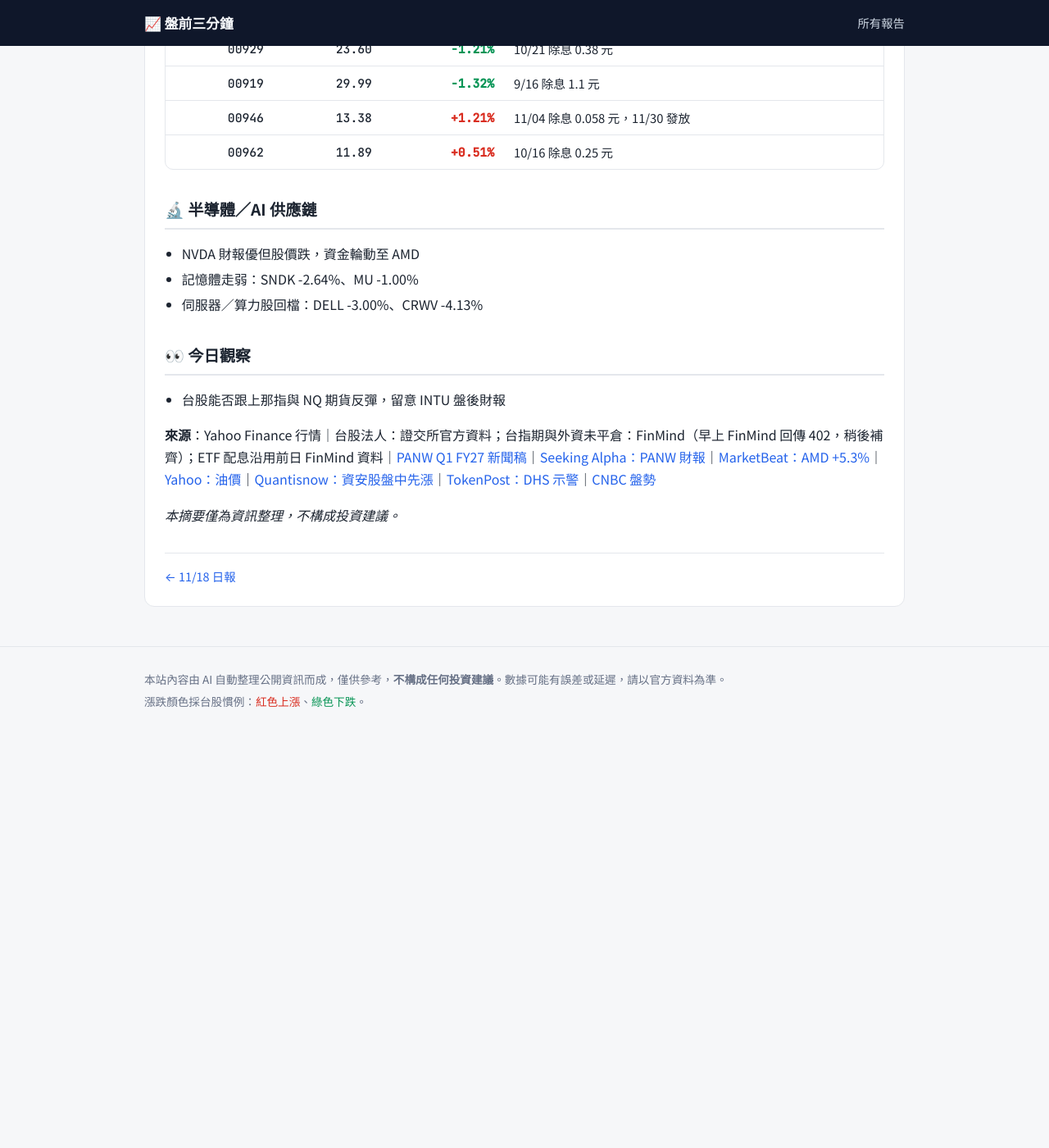
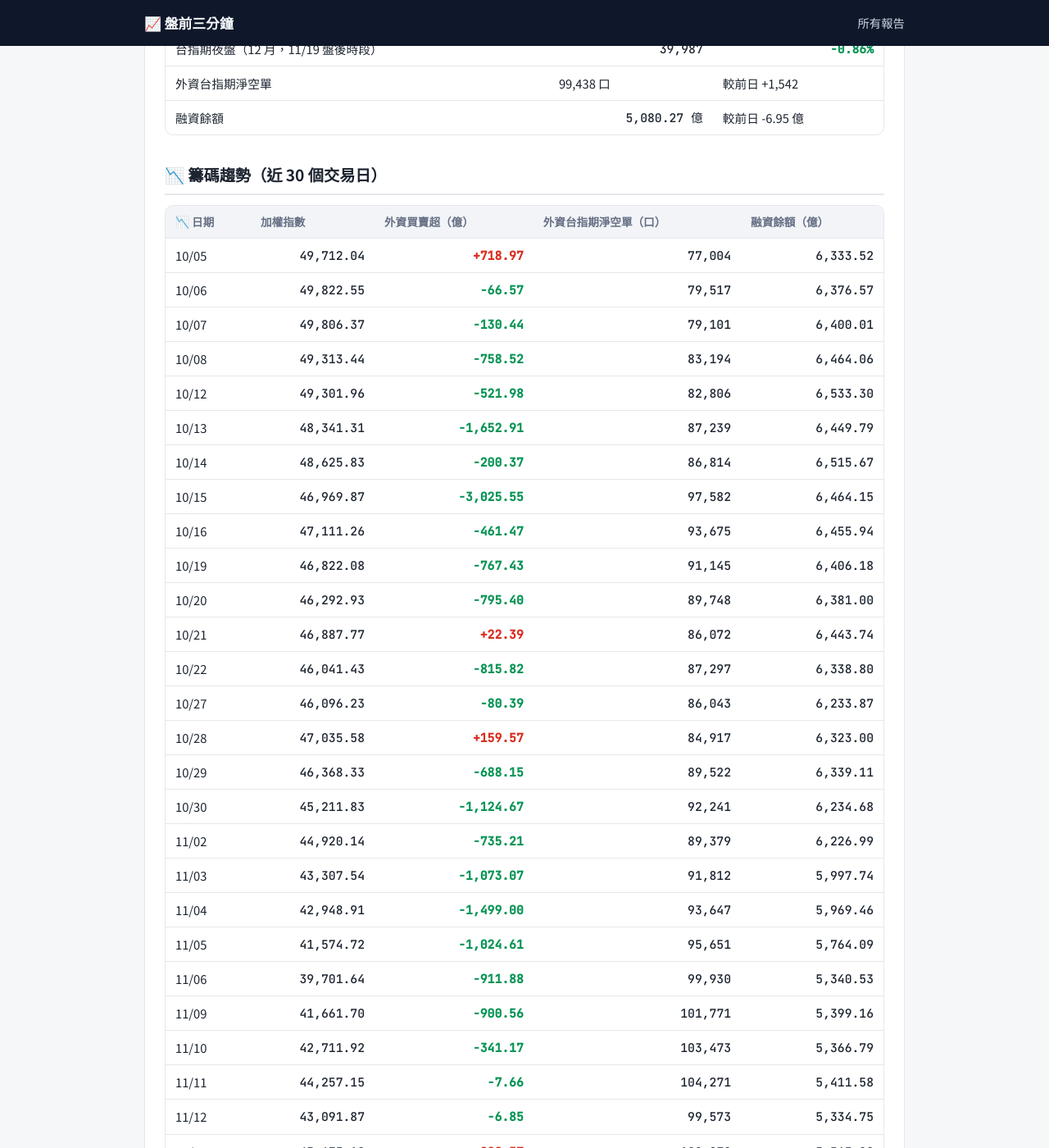
Before and after one commit to Hero7749/daily-report, a Jekyll site: the page built from _posts/2026-11-19-market.md, in a window 1280 px wide and 1400 px high, scrolled down 2772 px. Shown: the whole window at 82% size. Built offline with Jekyll 4.4.1, drawn with Linux system fonts in a browser that asks for light colours; before the commit the page ends 3684 px from its top, so only the background shows below that; some of the changed text lies outside the part shown.

Commit message:
更新 2026-11-19 投資市場摘要：新版格式（籌碼趨勢、操作觀點）

```diff
--- a/_posts/2026-11-19-market.md
+++ b/_posts/2026-11-19-market.md
@@ -5,9 +5,9 @@ kind: 日報
 ---
 
 ## ⚡ 今日三重點
-- NVDA 財報後不漲反跌 -2.89%，資金轉向 AMD +5.31%
-- 資安股集體噴發：DHS 示警 AI 網攻，PANW +9.90%、CRWD +7.95%
-- 原油重挫 -4.87%、黃金 -3.13%；NQ 期貨 +1.53% 撐場
+- NVDA 財報後不漲反跌 -2.89%、創 20 日新低；資金轉向 AMD +5.31%
+- 資安股集體噴發：DHS 示警 AI 網攻，NTSK +12.73%、OKTA +12.07%、PANW +9.90%
+- 大盤天氣台美皆 🌧️ 保守：加權、S&P、費半都在月線下，外資 5 日賣超 1,567 億
 
 <!--more-->
 
@@ -15,25 +15,26 @@ kind: 日報
 
 | 指標 | 收盤 | 漲跌幅 |
 |---|---|---|
-| 道瓊 | 50,198.17 | -1.11% |
+| 道瓊 | 50,198.20 | -1.11% |
 | S&P 500 | 7,323.63 | -0.23% |
 | 那斯達克 | 24,429.88 | +0.42% |
 | 費半 SOX | 9,652.80 | +0.10% |
-| KOSPI | 5,067.44 | +1.99% |
-| 黃金期貨 | 3,743.20 | -3.13% |
-| 原油期貨 | 81.82 | -4.87% |
-| BTC | 63,039 | -2.86% |
-| ETH | 1,780 | -2.37% |
-| SOL | 73.55 | -2.07% |
+| KOSPI（11/19 盤中） | 5,074.28 | +0.13% |
+| 黃金期貨 | 3,741.90 | -3.16% |
+| 原油期貨 | 83.26 | -3.20% |
+| BTC（24h） | 63,588.00 | -1.19% |
+| ETH（24h） | 1,799.93 | -0.07% |
+| SOL（24h） | 74.52 | -0.51% |
 | 10 年期美債 | 5.07% | -0.73% |
-| NQ 期貨 | 27,488.75 | +1.53% |
+| NQ 期貨（即時） | 27,460.75 | +1.01% |
+| VIX | 24.56 | -3.53% |
 
 ## 🎯 核心個股
 
 | 代號 | 收盤 | 漲跌幅 | 重點 |
 |---|---|---|---|
-| NVDA | 150.96 | -2.89% | 財報利多出盡 |
-| AMD | 530.14 | +5.31% | 兩日跌 13% 後反彈 |
+| NVDA | 150.96 | -2.89% | 財報後創 20 日新低 |
+| AMD | 530.14 | +5.31% | 站回月線、資金輪動 |
 | TSLA | 383.72 | +0.95% | — |
 | SPCX | 143.50 | +1.27% | 連三日走強 |
 | ARM | 182.76 | -0.34% | — |
@@ -43,14 +44,18 @@ kind: 日報
 
 | 產業 | 代號 | 漲跌幅 | 原因 |
 |---|---|---|---|
+| 資安 | NTSK | +12.73% | DHS 示警 AI 網攻 |
+| 資安 | OKTA | +12.07% | DHS 示警 AI 網攻 |
+| 資安 | S | +10.35% | DHS 示警 AI 網攻 |
 | 資安 | PANW | +9.90% | DHS 示警 AI 網攻 |
+| 光通訊／光學 | AAOI | -9.80% | 原因未取得 |
+| AI 晶片／IC 設計 | CBRS | -9.63% | 原因未取得 |
+| 資安 | RBRK | +9.26% | DHS 示警 AI 網攻 |
 | 資安 | CRWD | +7.95% | DHS 示警 AI 網攻 |
-| AI 晶片 | AMD | +5.31% | NVDA 財報後反彈 |
-| IC 設計 | QCOM | -4.12% | 原因未取得 |
-| Neocloud | CRWV | -4.13% | 算力股續弱 |
-| 量子 | QBTS | -4.83% | 量子股續弱 |
+| 太空 | SPCE | -7.69% | 原因未取得 |
+| 太空 | ASTS | -7.61% | 原因未取得 |
 
-- 最強：資安（PANW、CRWD）；最弱：Neocloud（CRWV、IREN -3.57%）、創投基金（DXYZ -4.46%、VCX -4.01%）
+- 最強：資安（平均 +8.96%，NTSK +12.73%）；最弱：加密相關（平均 -4.41%，MSTR -6.40%）
 
 ## 🧾 財報快訊
 
@@ -80,26 +85,102 @@ kind: 日報
 | 外資 | -765.64 億 | — |
 | 投信 | +166.12 億 | — |
 | 自營商 | -42.01 億 | — |
-| 台指期夜盤（近月 12 月）| 39,987 | -0.86% |
+| 台指期夜盤（12 月，11/19 盤後時段） | 39,987 | -0.86% |
 | 外資台指期淨空單 | 99,438 口 | 較前日 +1,542 |
+| 融資餘額 | 5,080.27 億 | 較前日 -6.95 億 |
+
+## 📉 籌碼趨勢（近 30 個交易日）
+
+| 📉 日期 | 加權指數 | 外資買賣超（億） | 外資台指期淨空單（口） | 融資餘額（億） |
+|---|---|---|---|---|
+| 10/05 | 49,712.04 | +718.97 | 77,004 | 6,333.52 |
+| 10/06 | 49,822.55 | -66.57 | 79,517 | 6,376.57 |
+| 10/07 | 49,806.37 | -130.44 | 79,101 | 6,400.01 |
+| 10/08 | 49,313.44 | -758.52 | 83,194 | 6,464.06 |
+| 10/12 | 49,301.96 | -521.98 | 82,806 | 6,533.30 |
+| 10/13 | 48,341.31 | -1,652.91 | 87,239 | 6,449.79 |
+| 10/14 | 48,625.83 | -200.37 | 86,814 | 6,515.67 |
+| 10/15 | 46,969.87 | -3,025.55 | 97,582 | 6,464.15 |
+| 10/16 | 47,111.26 | -461.47 | 93,675 | 6,455.94 |
+| 10/19 | 46,822.08 | -767.43 | 91,145 | 6,406.18 |
+| 10/20 | 46,292.93 | -795.40 | 89,748 | 6,381.00 |
+| 10/21 | 46,887.77 | +22.39 | 86,072 | 6,443.74 |
+| 10/22 | 46,041.43 | -815.82 | 87,297 | 6,338.80 |
+| 10/27 | 46,096.23 | -80.39 | 86,043 | 6,233.87 |
+| 10/28 | 47,035.58 | +159.57 | 84,917 | 6,323.00 |
+| 10/29 | 46,368.33 | -688.15 | 89,522 | 6,339.11 |
+| 10/30 | 45,211.83 | -1,124.67 | 92,241 | 6,234.68 |
+| 11/02 | 44,920.14 | -735.21 | 89,379 | 6,226.99 |
+| 11/03 | 43,307.54 | -1,073.07 | 91,812 | 5,997.74 |
+| 11/04 | 42,948.91 | -1,499.00 | 93,647 | 5,969.46 |
+| 11/05 | 41,574.72 | -1,024.61 | 95,651 | 5,764.09 |
+| 11/06 | 39,701.64 | -911.88 | 99,930 | 5,340.53 |
+| 11/09 | 41,661.70 | -900.56 | 101,771 | 5,399.16 |
+| 11/10 | 42,711.92 | -341.17 | 103,473 | 5,366.79 |
+| 11/11 | 44,257.15 | -7.66 | 104,271 | 5,411.58 |
+| 11/12 | 43,091.87 | -6.85 | 99,573 | 5,334.75 |
+| 11/13 | 43,675.12 | +288.37 | 100,870 | 5,365.99 |
+| 11/16 | 41,040.08 | -701.89 | 96,787 | 5,244.98 |
+| 11/17 | 40,092.11 | -380.94 | 97,896 | 5,087.21 |
+| 11/18 | 40,194.91 | -765.64 | 99,438 | 5,080.27 |
 
 ## 💰 高股息 ETF
 
 | 代號 | 收盤 | 漲跌幅 | 除息／配息 |
 |---|---|---|---|
-| 00929 | 23.60 | -1.21% | 10/21 除息 0.38 元 |
-| 00919 | 29.99 | -1.32% | 9/16 除息 1.1 元 |
+| 00929 | 23.60 | -1.21%（除息/不比價） | 10/21 除息 0.38 元，11/16 發放 |
+| 00919 | 29.99 | -1.32% | 09/16 除息 1.1 元，10/15 發放 |
 | 00946 | 13.38 | +1.21% | 11/04 除息 0.058 元，11/30 發放 |
-| 00962 | 11.89 | +0.51% | 10/16 除息 0.25 元 |
+| 00962 | 11.89 | +0.51% | 10/16 除息 0.25 元，11/06 發放 |
+
+- 00929 11/18 證交所標「X 不比價」，可能是月配息除息日，配息金額待公告
 
 ## 🔬 半導體／AI 供應鏈
-- NVDA 財報優但股價跌，資金輪動至 AMD
-- 記憶體走弱：SNDK -2.64%、MU -1.00%
-- 伺服器／算力股回檔：DELL -3.00%、CRWV -4.13%
+- NVDA 財報優但股價創 20 日新低，資金輪動至 AMD
+- 光通訊、AI 晶片續弱：AAOI -9.80%、CBRS -9.63%（原因未取得）
+- 記憶體與伺服器回檔：SNDK -2.64%、DELL -3.00%、CRWV -4.13%
 
 ## 👀 今日觀察
-- 台股能否跟上那指與 NQ 期貨反彈，留意 INTU 盤後財報
+- 台股能否跟上 NQ 期貨反彈（+1.01%），留意 INTU 盤後財報
 
-**來源**：Yahoo Finance 行情｜台股法人：證交所官方資料；台指期與外資未平倉：FinMind（早上 FinMind 回傳 402，稍後補齊）；ETF 配息沿用前日 FinMind 資料｜[PANW Q1 FY27 新聞稿](https://investors.paloaltonetworks.com/news-releases/news-release-details/palo-alto-networks-reports-fiscal-first-quarter-2027-financial)｜[Seeking Alpha：PANW 財報](https://seekingalpha.com/news/4674388-palo-alto-surges-after-q1-results-increases-full-year-guidance)｜[MarketBeat：AMD +5.3%](https://www.marketbeat.com/instant-alerts/price-advanced-micro-devices-nasdaq-amd-stock-jumps-53-heres-what-happened-2026-11-18/)｜[Yahoo：油價](https://finance.yahoo.com/energy/articles/current-price-oil-november-18-114521941.html)｜[Quantisnow：資安股盤中先漲](https://www.quantisnow.com/articles/palo-alto-and-cyber-peers-rallied-hours-before-earnings-so-the-report-was-not-the-cause)｜[TokenPost：DHS 示警](https://www.tokenpost.com/news/investing/60639)｜[CNBC 盤勢](https://www.cnbc.com/2026/11/17/stock-market-today-live-updates.html)
+## 🧭 操作觀點
+
+| 市場 | 大盤天氣 | 分數 | 主因 |
+|---|---|---|---|
+| 🇹🇼 台股 | 🌧️ 保守 | -4 | 指數在月線下、外資 5 日賣超、費半在月線下 |
+| 🇺🇸 美股 | 🌧️ 保守 | -3 | S&P 在月線下、S&P 在季線下、費半在月線下 |
+
+<details markdown="1"><summary>天氣怎麼算（6 項指標各 -1／0／+1；合計 ≥ +3 偏多、≤ -3 保守）</summary>
+
+| 市場 | 指標 | 現況 | 分數 |
+|---|---|---|---|
+| 🇹🇼 | 加權指數 vs 月線 | 40,194.91／月線 43,655.60（-7.93%） | -1 |
+| 🇹🇼 | 外資台指期淨部位 5 日變化 | 淨空單 99,438 口（5 日 -4,833） | 0 |
+| 🇹🇼 | 外資現貨 5 日累計 | -1,566.94 億 | -1 |
+| 🇹🇼 | 融資 vs 指數（5 日） | 融資 -6.12%／指數 -9.18% | 0 |
+| 🇹🇼 | 費半 vs 月線 | 9,652.80／月線 10,386.14（-7.06%） | -1 |
+| 🇹🇼 | 台指期夜盤 | -0.86% | -1 |
+| 🇺🇸 | S&P 500 vs 月線 | 7,323.63／月線 7,559.28（-3.12%） | -1 |
+| 🇺🇸 | S&P 500 vs 季線 | 7,323.63／季線 7,655.07（-4.33%） | -1 |
+| 🇺🇸 | 費半 vs 月線 | 9,652.80／月線 10,386.14（-7.06%） | -1 |
+| 🇺🇸 | VIX | 24.56 | -1 |
+| 🇺🇸 | 10 年期美債 5 日變化 | 5.07%（5 日 +7 bp） | 0 |
+| 🇺🇸 | NQ 期貨 | +1.01% | +1 |
+
+</details>
+
+### 個股觀察
+
+| 代號 | 觀點 | 參考價 | 理由 | 成立條件 | 作廢條件 |
+|---|---|---|---|---|---|
+| AMD | 👀 留意買點 | 530.14 | 站回月線、資金輪動 | 回測月線 515 附近守住 | 收盤跌回 500 以下 |
+| NVDA | 👀 留意買點 | 150.96 | 財報優但創 20 日新低 | 站回 160（11/18 高點） | 收盤再創 20 日新低 |
+| PANW | ⏸️ 暫不追高 | 339.92 | 單日 +9.9%、仍在月線下 | 拉回不破 310（跳空前收盤） | 帶量站穩月線 347 |
+| TSLA | 🤝 續抱觀察 | 383.72 | 貼近月線 386、無新消息 | 站回月線 386 | 跌破 20 日低 343.69 |
+| SPCX | 🤝 續抱觀察 | 143.50 | 連三日走強、站上月線 | 守住月線 140 | 跌破 20 日低 123.62 |
+
+- 依固定規則產生、僅供參考：大盤 🌧️ 時個股最多給到 👀；不涉及槓桿與部位大小
+
+**來源**：FinMind 15 次（成功 15）｜加權指數：證交所｜行情：Yahoo、CoinGecko｜[PANW Q1 FY27 新聞稿](https://investors.paloaltonetworks.com/news-releases/news-release-details/palo-alto-networks-reports-fiscal-first-quarter-2027-financial)｜[Seeking Alpha：PANW 財報](https://seekingalpha.com/news/4674388-palo-alto-surges-after-q1-results-increases-full-year-guidance)｜[Quantisnow：資安股盤中先漲](https://www.quantisnow.com/articles/palo-alto-and-cyber-peers-rallied-hours-before-earnings-so-the-report-was-not-the-cause)｜[TokenPost：DHS 示警](https://www.tokenpost.com/news/investing/60639)｜[MarketBeat：AMD +5.3%](https://www.marketbeat.com/instant-alerts/price-advanced-micro-devices-nasdaq-amd-stock-jumps-53-heres-what-happened-2026-11-18/)｜[Yahoo：油價](https://finance.yahoo.com/energy/articles/current-price-oil-november-18-114521941.html)｜[CNBC 盤勢](https://www.cnbc.com/2026/11/17/stock-market-today-live-updates.html)
 
 *本摘要僅為資訊整理，不構成投資建議。*
```
